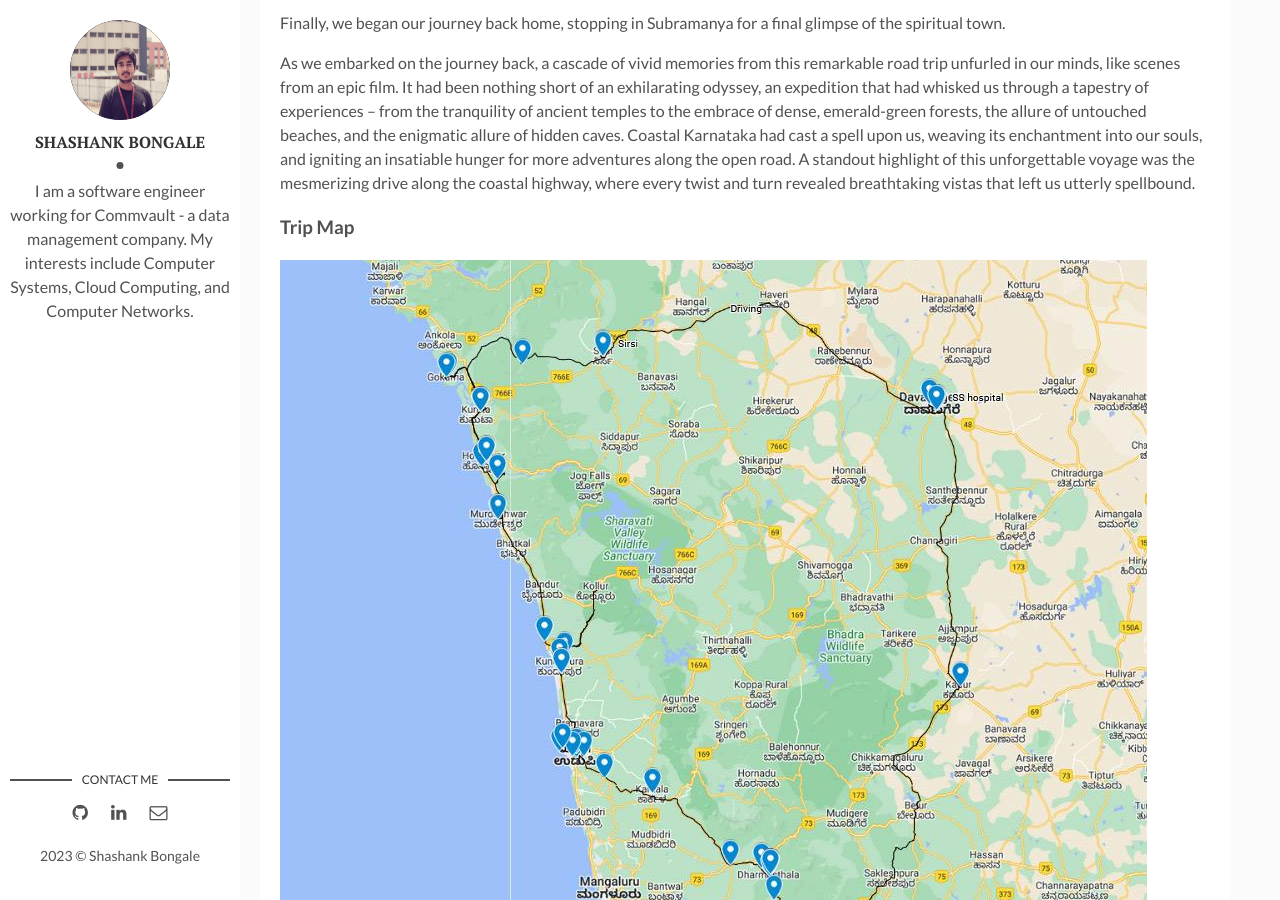
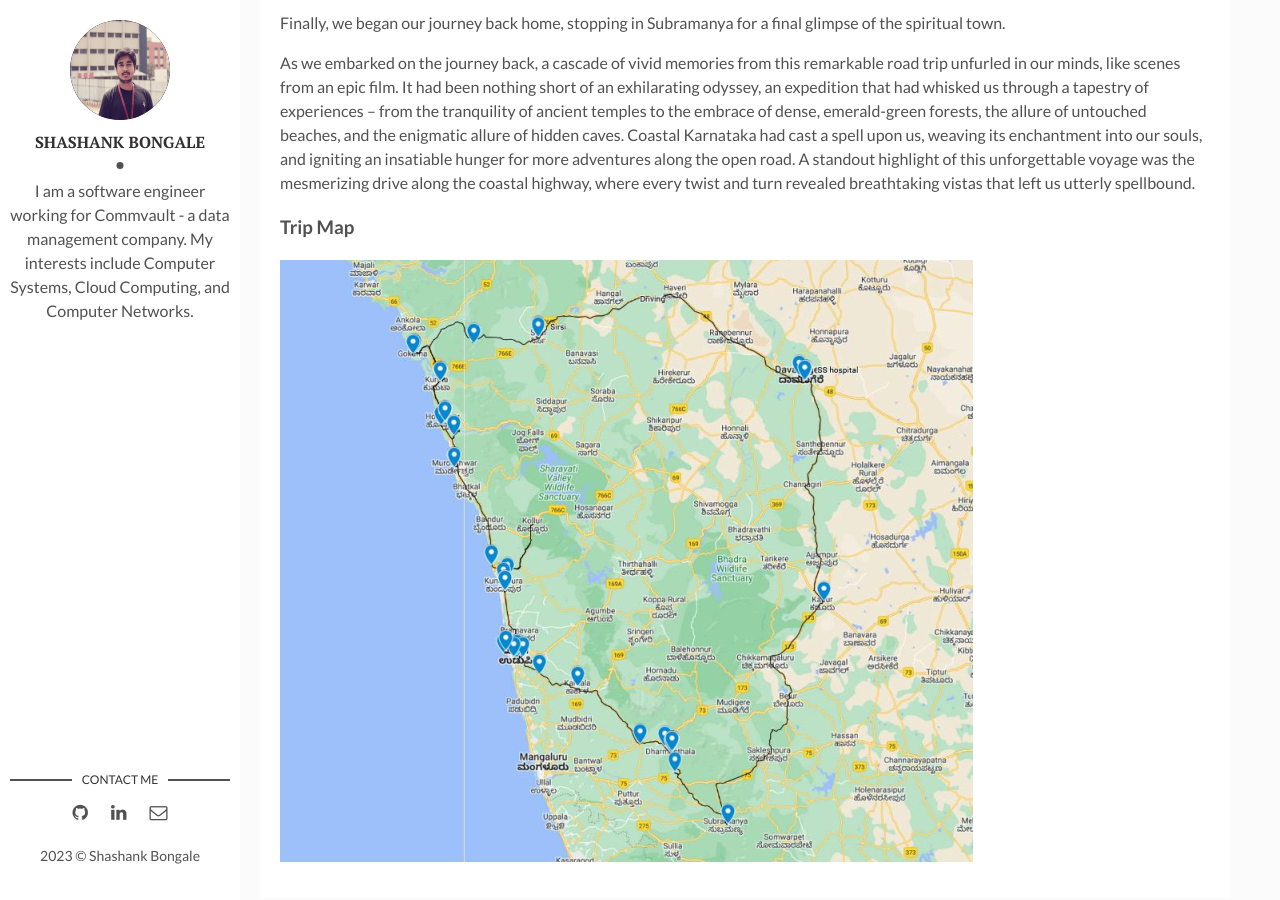
Before and after one commit to ShashankBongale/ShashankBongale.github.io, a Jekyll site: the page built from _posts/2023-09-24-Coastal-Karnataka-Odyssey.markdown, in a window 1280 px wide and 900 px high, scrolled down 1443 px. Built offline with Jekyll 4.4.1, drawn with Linux system fonts in a browser that asks for light colours.

Commit message:
added map

```diff
--- a/_posts/2023-09-24-Coastal-Karnataka-Odyssey.markdown
+++ b/_posts/2023-09-24-Coastal-Karnataka-Odyssey.markdown
@@ -44,4 +44,4 @@
 As we embarked on the journey back, a cascade of vivid memories from this remarkable road trip unfurled in our minds, like scenes from an epic film. It had been nothing short of an exhilarating odyssey, an expedition that had whisked us through a tapestry of experiences – from the tranquility of ancient temples to the embrace of dense, emerald-green forests, the allure of untouched beaches, and the enigmatic allure of hidden caves. Coastal Karnataka had cast a spell upon us, weaving its enchantment into our souls, and igniting an insatiable hunger for more adventures along the open road. A standout highlight of this unforgettable voyage was the mesmerizing drive along the coastal highway, where every twist and turn revealed breathtaking vistas that left us utterly spellbound.
 
 ### Trip Map
-![map]({{site.baseurl}}/assets/img/map.jpg)
+![map]({{site.baseurl}}/assets/img/map80.jpg)
```
Also changed, not shown: assets/img/map80.jpg (added).
